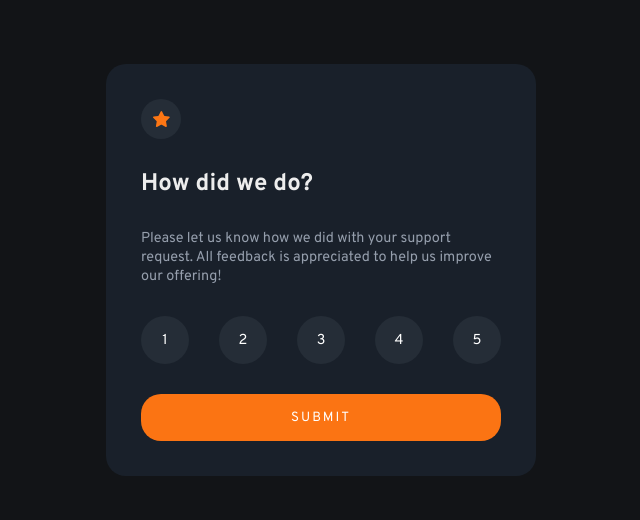
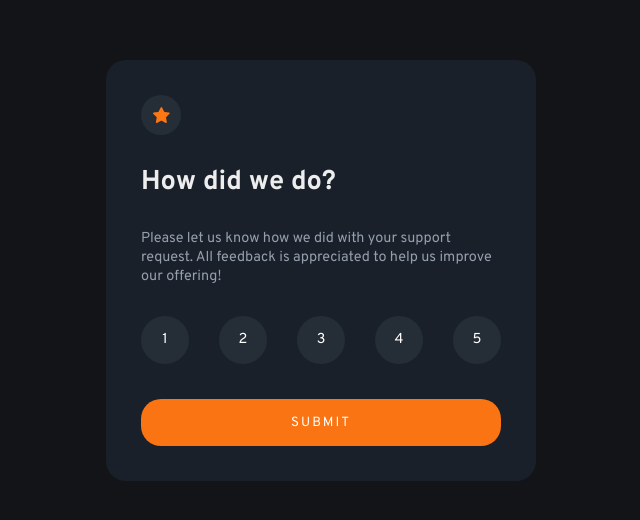
Before and after one commit to CyPhEr420/interactive-rating-component-main, a plain HTML site: page index.html in a window 1280 px wide. Shown: the part 130-650 px from the top of the page, without its empty margins (319-959 px from the left). Drawn offline with Linux system fonts and the light colour scheme.

Commit message:
initial commit

```diff
--- a/style.css
+++ b/style.css
@@ -25,7 +25,7 @@ button {
 
 h1 {
   color: rgb(237, 237, 237);
-  font-size: 1.5rem;
+  font-size: 1.7rem;
 }
 
 p {
@@ -104,6 +104,7 @@ p {
   padding: 15px;
   text-transform: uppercase;
   letter-spacing: 2px;
+  margin-top: 5px;
 }
 
 .card .submit-btn:hover {
```
